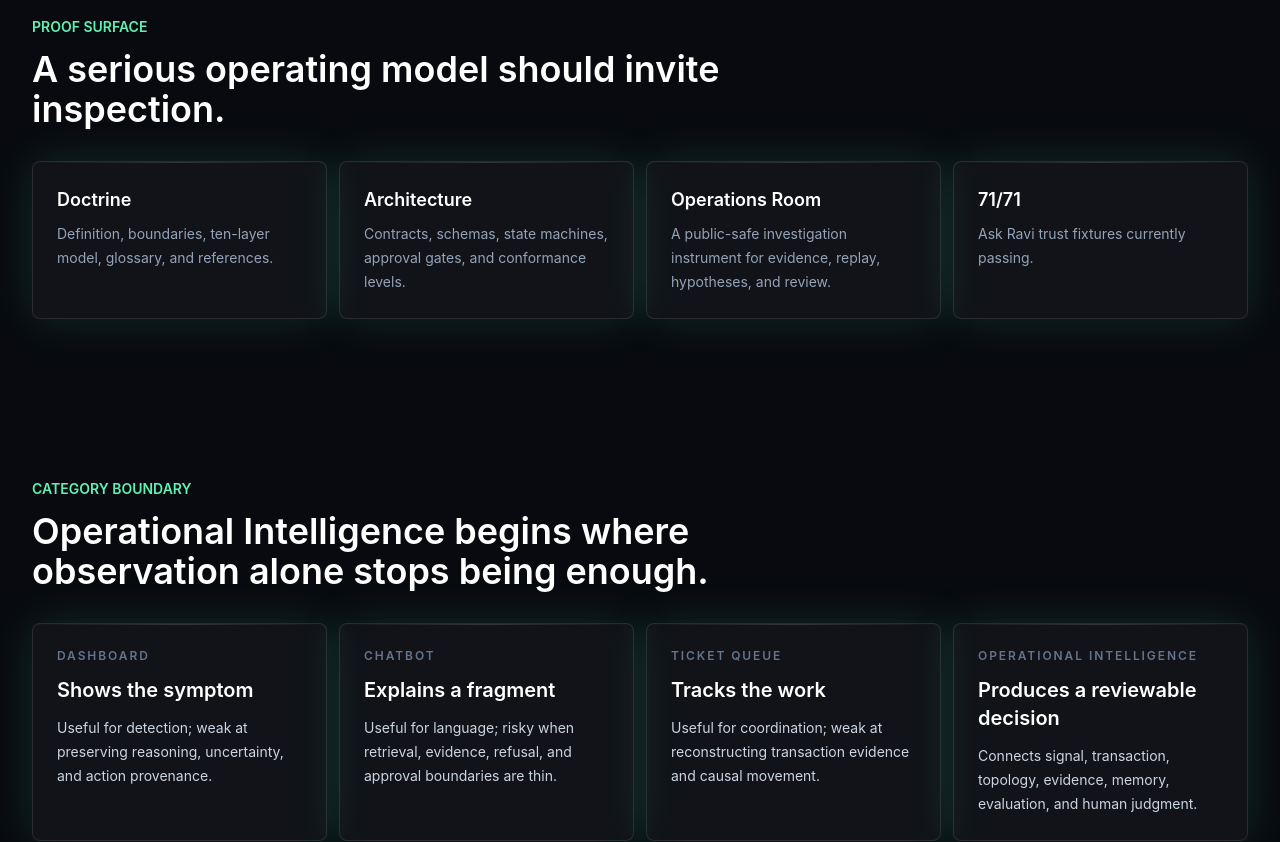
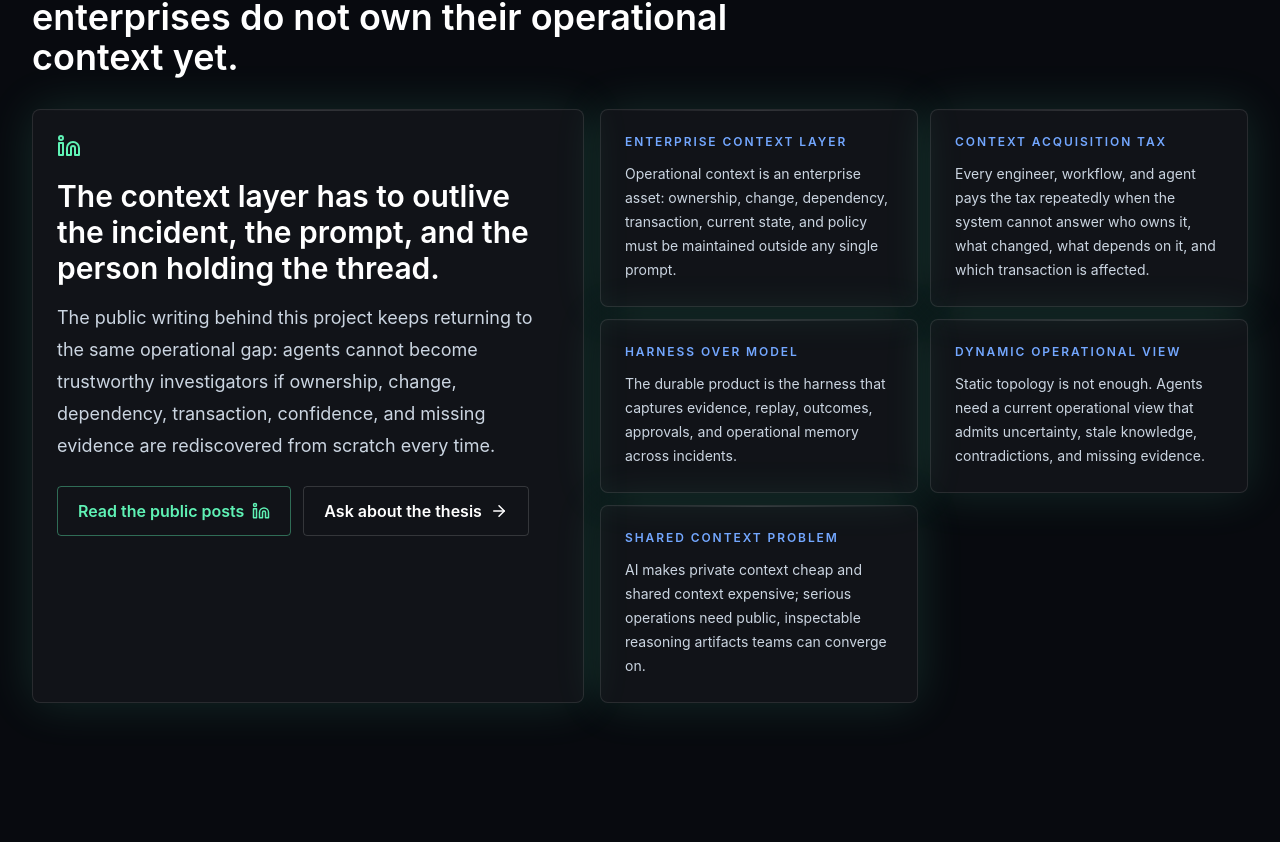
Before and after one commit to rseri17-code/seri-ai, a Next.js app: page / in a window 1280 px wide. Shown: the part 1291-2133 px from the top of the page. Built offline with nearby package versions, Linux system fonts and the light colour scheme; no server answers.

Commit message:
Sharpen public context thesis

```diff
--- a/app/globals.css
+++ b/app/globals.css
@@ -222,12 +222,6 @@ a {
   width: 0.48rem;
 }
 
-.ops-proof-tile {
-  background:
-    linear-gradient(180deg, rgba(255, 255, 255, 0.04), rgba(255, 255, 255, 0.015)),
-    rgba(0, 0, 0, 0.28);
-}
-
 .sim-graph-label {
   fill: #eef4ff;
   font-size: 3px;
--- a/app/page.tsx
+++ b/app/page.tsx
@@ -4,7 +4,7 @@ import { Card } from "@/components/card";
 import { HeroIntelligenceMap } from "@/components/hero-intelligence-map";
 import { Section } from "@/components/section";
 import { TrackedAnchor, TrackedLink } from "@/components/tracked-link";
-import { homeArticles, homeBuilderDna, homeEvalReport, homeHarnessThesis, homePatterns, homeProfileLinks } from "@/content/home";
+import { homeArticles, homeBuilderDna, homeEvalReport, homeHarnessThesis, homeLinkedInSignals, homePatterns, homeProfileLinks } from "@/content/home";
 
 const proofStrip = [
   ["Doctrine", "Definition, boundaries, ten-layer model, glossary, and references."],
@@ -68,7 +68,7 @@ const inspectionLedger = [
   ["/investigation-room", "Operations Room", "Synthetic investigation with evidence graph, replay, contradiction, missing evidence, and approval."],
   ["/evals", "Trust Evals", `${homeEvalReport.fixtures.length} deterministic fixtures covering grounding, refusal, routing, and citations.`],
   ["/library", "Publishing System", "Searchable, cited, linked assets connected to framework layers, patterns, RSS, and Ask retrieval."],
-  ["/work", "Builder Evidence", "Public-safe experience, systems judgment, resume proof, GitHub, LinkedIn, and current work."]
+  ["/work", "Public Work", "Public-safe experience, systems judgment, resume proof, GitHub, LinkedIn, and current work."]
 ] as const;
 
 const falsificationTests = [
@@ -104,10 +104,10 @@ export default function Home() {
               Ravikanth Seri on Operational Intelligence
             </div>
             <h1 className="max-w-4xl text-4xl font-semibold leading-[1.02] text-white sm:text-5xl lg:text-6xl">
-              A public operating manual for AI-native operations.
+              Operational context is the new control plane.
             </h1>
             <p className="mt-5 max-w-3xl text-lg leading-8 text-slate-200">
-              seri.ai is where Ravikanth Seri develops Operational Intelligence: a disciplined way to turn signals into evidence, evidence into hypotheses, hypotheses into reviewable decisions, and decisions into operational memory.
+              seri.ai is a public reference for Operational Intelligence: the discipline of turning signals into evidence, evidence into hypotheses, hypotheses into reviewable decisions, and decisions into operational memory.
             </p>
             <div className="mt-6 flex flex-wrap gap-3">
               <TrackedLink href="/investigation-room" eventName="homepage_cta_click" eventProperties={{ cta: "enter_operations_room" }} className="inline-flex items-center gap-2 rounded bg-mint px-5 py-3 font-semibold text-ink">
@@ -146,12 +146,52 @@ export default function Home() {
               ))}
             </div>
             </div>
-            <div className="lg:self-center">
+            <div className="hidden lg:block lg:self-center">
               <HeroIntelligenceMap />
             </div>
           </div>
         </div>
       </section>
+
+      <Section eyebrow="Public thesis stream" title="The public posts converge on one problem: enterprises do not own their operational context yet.">
+        <div className="grid gap-4 lg:grid-cols-[0.92fr_1.08fr]">
+          <Card className="border-mint/25 bg-mint/[0.045]">
+            <Linkedin className="mb-5 text-mint" />
+            <h3 className="text-3xl font-semibold text-white">The context layer has to outlive the incident, the prompt, and the person holding the thread.</h3>
+            <p className="mt-4 text-lg leading-8 text-slate-300">
+              The public writing behind this project keeps returning to the same operational gap: agents cannot become trustworthy investigators if ownership, change, dependency, transaction, confidence, and missing evidence are rediscovered from scratch every time.
+            </p>
+            <div className="mt-6 flex flex-wrap gap-3">
+              <TrackedAnchor
+                href={homeProfileLinks.linkedin}
+                target="_blank"
+                rel="noreferrer"
+                eventName="profile_link_click"
+                eventProperties={{ destination: "linkedin", placement: "homepage_public_thesis_stream" }}
+                className="inline-flex items-center gap-2 rounded border border-mint/40 px-5 py-3 font-semibold text-mint"
+              >
+                Read the public posts <Linkedin size={18} />
+              </TrackedAnchor>
+              <TrackedLink
+                href="/ask?prompt=Explain%20Ravikanth%27s%20LinkedIn%20thesis%20about%20the%20Enterprise%20Context%20Layer%20and%20Context%20Acquisition%20Tax."
+                eventName="homepage_cta_click"
+                eventProperties={{ cta: "ask_linkedin_context_thesis" }}
+                className="inline-flex items-center gap-2 rounded border border-white/15 px-5 py-3 font-semibold text-white"
+              >
+                Ask about the thesis <ArrowRight size={18} />
+              </TrackedLink>
+            </div>
+          </Card>
+          <div className="grid gap-3 md:grid-cols-2">
+            {homeLinkedInSignals.map((signal) => (
+              <Card key={signal.name} className="p-4">
+                <p className="text-xs font-semibold uppercase tracking-[0.16em] text-signal">{signal.name}</p>
+                <p className="mt-3 text-sm leading-6 text-slate-300">{signal.description}</p>
+              </Card>
+            ))}
+          </div>
+        </div>
+      </Section>
 
       <Section eyebrow="Proof surface" title="A serious operating model should invite inspection.">
         <div className="grid gap-3 sm:grid-cols-2 lg:grid-cols-4">
@@ -313,7 +353,7 @@ export default function Home() {
         </div>
       </Section>
 
-      <Section eyebrow="Builder signature" title="The builder shows up through engineering taste.">
+      <Section eyebrow="Engineering signature" title="The author shows up through engineering taste, not self-promotion.">
         <div className="grid gap-4 lg:grid-cols-[0.95fr_1.05fr]">
           <Card className="border-mint/25 bg-mint/[0.045]">
             <Sparkles className="mb-5 text-mint" />
@@ -347,7 +387,7 @@ export default function Home() {
         </div>
       </Section>
 
-      <Section eyebrow="Recent signal" title="The public body of work should keep compounding.">
+      <Section eyebrow="Current work" title="The body of work compounds through field notes and reusable patterns.">
         <div className="grid gap-4 lg:grid-cols-[1fr_1fr]">
           <Card>
             <ClipboardCheck className="mb-5 text-signal" />
@@ -377,10 +417,10 @@ export default function Home() {
         </div>
       </Section>
 
-      <Section eyebrow="Ask Ravi" title="Ask the work, then inspect the receipts.">
+      <Section eyebrow="Ask Ravikanth" title="Ask the work, then inspect the receipts.">
         <Card className="grid gap-6 md:grid-cols-[1fr_auto] md:items-center">
           <div>
-            <h3 className="text-2xl font-semibold text-white">Ask Ravi turns the public body of work into a review surface.</h3>
+            <h3 className="text-2xl font-semibold text-white">Ask Ravikanth turns the public body of work into a review surface.</h3>
             <p className="mt-3 leading-7 text-slate-300">Use it to interrogate the doctrine, trace evidence to source pages, compare claims against artifacts, and find the right route through Ravikanth&apos;s work without guessing.</p>
           </div>
           <div className="flex flex-wrap gap-3">
--- a/app/simulator/simulator.tsx
+++ b/app/simulator/simulator.tsx
@@ -354,12 +354,6 @@ const memorySignals = [
   ["Outcome memory", "Was the recommended action accepted and effective?"],
   ["False lead", "Which evidence looked relevant but failed the hypothesis?"],
   ["Pattern signature", "Which graph shape should be recognized next time?"]
-];
-const workbenchProof = [
-  ["Scenario-driven", "Three public-safe cases exercise incident, answer drift, and transaction latency patterns."],
-  ["Evidence-controllable", "Operators can remove weak or noisy facts and watch confidence move."],
-  ["Branch-aware", "Best, risky, and weak actions produce different operational outcomes."],
-  ["Release-gated", "The answer is graded before the recommendation is trusted."]
 ];
 const investigationLanes = ["Customer journey", "Change record", "Dependency path", "Human owner"];
 const defaultEvidenceIds = evidence.filter((item) => item.used).map((item) => item.id);
@@ -694,22 +688,25 @@ export function IncidentSimulator() {
                 <p className="font-mono text-xs text-signal">{currentReplayChapter.id} active</p>
               </div>
               <MiniReplayGraph activeEvidenceIds={activeEvidenceIds} />
-            </div>
-            <div className="mt-4 rounded-lg border border-white/10 bg-black/25 p-3">
-              <div className="mb-3 flex flex-col gap-1 md:flex-row md:items-center md:justify-between">
-                <div>
+              <div className="mt-3 border-t border-white/10 pt-3">
+                <div className="mb-2 flex items-center justify-between gap-3">
                   <p className="text-xs font-semibold uppercase tracking-[0.16em] text-signal">Evidence taxonomy</p>
-                  <p className="mt-1 text-sm leading-6 text-slate-300">The room is useful only if it refuses to collapse facts, interpretations, gaps, and contradictions into one fluent RCA.</p>
+                  <p className="font-mono text-xs text-slate-500">public-safe labels</p>
                 </div>
-                <p className="font-mono text-xs text-slate-500">public-safe labels</p>
-              </div>
-              <div className="grid gap-2 md:grid-cols-5">
+                <p className="sr-only">The room is useful only if it refuses to collapse facts, interpretations, gaps, and contradictions into one fluent RCA.</p>
+                <div className="flex flex-wrap gap-2">
                 {evidenceTaxonomy.map(([label, detail, tone]) => (
-                  <div key={label} className={`rounded border p-3 ${tone === "amber" ? "border-amber/25 bg-amber/[0.07]" : tone === "signal" ? "border-signal/25 bg-signal/[0.07]" : "border-mint/25 bg-mint/[0.07]"}`}>
-                    <p className={`text-xs font-semibold uppercase ${tone === "amber" ? "text-amber" : tone === "signal" ? "text-signal" : "text-mint"}`}>{label}</p>
-                    <p className="mt-2 text-xs leading-5 text-slate-300">{detail}</p>
-                  </div>
+                  <span
+                    key={label}
+                    title={detail}
+                    className={`rounded-full border px-2.5 py-1 text-xs font-semibold ${
+                      tone === "amber" ? "border-amber/25 bg-amber/[0.07] text-amber" : tone === "signal" ? "border-signal/25 bg-signal/[0.07] text-signal" : "border-mint/25 bg-mint/[0.07] text-mint"
+                    }`}
+                  >
+                    {label}
+                  </span>
                 ))}
+                </div>
               </div>
             </div>
             <div className="ops-command-strip mt-5 grid gap-2 md:grid-cols-5">
@@ -740,14 +737,6 @@ export function IncidentSimulator() {
                   </button>
                 );
               })}
-            </div>
-            <div className="mt-4 grid gap-2 md:grid-cols-4">
-              {workbenchProof.map(([label, detail]) => (
-                <div key={label} className="ops-proof-tile rounded-lg border border-white/10 bg-black/25 p-3">
-                  <p className="text-xs font-semibold uppercase text-mint">{label}</p>
-                  <p className="mt-2 text-xs leading-5 text-slate-400">{detail}</p>
-                </div>
-              ))}
             </div>
             <div className="mt-4 flex flex-wrap gap-3">
               <button
--- a/content/eval-report.json
+++ b/content/eval-report.json
@@ -114,7 +114,10 @@
     { "prompt": "What makes Ravikanth credible for Agentic SRE and Operational Intelligence work?", "expected": "Route to Work, Resume, Background, public profile links, and evidence discipline.", "requiredAnswerIncludes": ["Claim discipline", "Public profile links", "/work", "/resume", "/background"], "result": "Pass" },
     { "prompt": "Explain Ravikanth's architecture judgment using only public evidence.", "expected": "Route to reference architecture, resume, background, and public-safe limitations.", "requiredAnswerIncludes": ["Reference Architecture", "/wiki/operational-intelligence-reference-architecture", "/resume", "/background", "Explicit unknowns"], "result": "Pass" },
     { "prompt": "How does Ravikanth's experience connect observability, identity, Kubernetes, and AI agents?", "expected": "Route to resume and background without exposing confidential implementation details.", "requiredAnswerIncludes": ["Public source", "/resume", "/background", "Tradeoff or limitation", "Explicit unknowns"], "result": "Pass" },
-    { "prompt": "Where can I understand Ravikanth's certifications and LinkedIn signal?", "expected": "Route to resume, background, and public profile links.", "requiredAnswerIncludes": ["Public profile links", "linkedin.com/in/ravikanthseri", "/resume", "/background"], "result": "Pass" }
+    { "prompt": "Where can I understand Ravikanth's certifications and LinkedIn signal?", "expected": "Route to resume, background, and public profile links.", "requiredAnswerIncludes": ["Public profile links", "linkedin.com/in/ravikanthseri", "/resume", "/background"], "result": "Pass" },
+    { "prompt": "What does Ravikanth mean by Context Acquisition Tax?", "expected": "Explain the public LinkedIn thesis around repeated operational context reconstruction.", "requiredAnswerIncludes": ["LinkedIn signal", "Context Acquisition Tax", "operational context", "/work"], "result": "Pass" },
+    { "prompt": "What is the Enterprise Context Layer?", "expected": "Explain the public thesis that operational context should be maintained as enterprise infrastructure.", "requiredAnswerIncludes": ["Enterprise Context Layer", "operational context as an enterprise asset", "Topology Layer", "/wiki/operational-intelligence-canonical-doctrine"], "result": "Pass" },
+    { "prompt": "Why does Ravikanth say the harness is more important than the model for SRE agents?", "expected": "Explain the public Agentic SRE harness thesis with evidence, replay, outcomes, and human review.", "requiredAnswerIncludes": ["SRE-agent harness", "durable product", "Evaluation Layer", "/patterns/agentic-incident-investigation"], "result": "Pass" }
   ],
   "knownLimits": [
     "The local fallback search is lexical, so semantic recall is stronger when Supabase pgvector ingestion is configured.",
--- a/content/home.ts
+++ b/content/home.ts
@@ -13,6 +13,29 @@ export const homeHarnessThesis = {
     "The real differentiator in Agentic SRE is not the model. It is the operating harness that lets a model investigate with evidence, stay inside policy, expose its reasoning, learn from outcomes, and hand control back to humans before high-risk action.",
   loop: ["Intake", "Evidence", "Graph", "Hypothesis", "Decision", "Replay", "Outcome", "Learning"]
 };
+
+export const homeLinkedInSignals = [
+  {
+    name: "Enterprise Context Layer",
+    description: "Operational context is an enterprise asset: ownership, change, dependency, transaction, current state, and policy must be maintained outside any single prompt."
+  },
+  {
+    name: "Context Acquisition Tax",
+    description: "Every engineer, workflow, and agent pays the tax repeatedly when the system cannot answer who owns it, what changed, what depends on it, and which transaction is affected."
+  },
+  {
+    name: "Harness over model",
+    description: "The durable product is the harness that captures evidence, replay, outcomes, approvals, and operational memory across incidents."
+  },
+  {
+    name: "Dynamic operational view",
+    description: "Static topology is not enough. Agents need a current operational view that admits uncertainty, stale knowledge, contradictions, and missing evidence."
+  },
+  {
+    name: "Shared context problem",
+    description: "AI makes private context cheap and shared context expensive; serious operations need public, inspectable reasoning artifacts teams can converge on."
+  }
+];
 
 export const homeBuilderDna = {
   title: "The operating model",
--- a/lib/ai.ts
+++ b/lib/ai.ts
@@ -16,16 +16,16 @@ type GenerateArgs = {
 export function inferFrameworkLayers(question: string) {
   const lower = question.toLowerCase();
   const layers: string[] = [];
-  if (/observability|signal|telemetry|metric|log|trace|alert|dashboard/.test(lower)) layers.push("Signal Layer");
-  if (/transaction|journey|customer|workflow|latency/.test(lower)) layers.push("Transaction Layer");
-  if (/topology|dependency|service|blast|owner/.test(lower)) layers.push("Topology Layer");
-  if (/evidence|receipt|fact|source|provenance|citation/.test(lower)) layers.push("Evidence Layer");
+  if (/observability|signal|telemetry|metric|log|trace|alert|dashboard|dynamic operational view/.test(lower)) layers.push("Signal Layer");
+  if (/transaction|journey|customer|workflow|latency|context acquisition|enterprise context|operational context/.test(lower)) layers.push("Transaction Layer");
+  if (/topology|dependency|service|blast|owner|enterprise context|operational context|dynamic operational view|static graph/.test(lower)) layers.push("Topology Layer");
+  if (/evidence|receipt|fact|source|provenance|citation|context acquisition|enterprise context|harness|dynamic operational view/.test(lower)) layers.push("Evidence Layer");
   if (/hypothesis|reason|root cause|rca|causal/.test(lower)) layers.push("Reasoning Layer");
-  if (/memory|replay seed|lesson|remember/.test(lower)) layers.push("Memory Layer");
-  if (/eval|evaluation|gate|trust|benchmark|quality/.test(lower)) layers.push("Evaluation Layer");
+  if (/memory|replay seed|lesson|remember|harness|shared context|operational context/.test(lower)) layers.push("Memory Layer");
+  if (/eval|evaluation|gate|trust|benchmark|quality|harness|agentic sre/.test(lower)) layers.push("Evaluation Layer");
   if (/decision|action|recommend|risk|rollback/.test(lower)) layers.push("Decision Layer");
   if (/learn|outcome|post|future/.test(lower)) layers.push("Learning Layer");
-  if (/human|operator|approve|override|review|escalate/.test(lower)) layers.push("Operator Layer");
+  if (/human|operator|approve|override|review|escalate|shared context|agentic sre/.test(lower)) layers.push("Operator Layer");
   return [...new Set(layers)].slice(0, 4);
 }
 
@@ -87,11 +87,17 @@ export function inferRelatedArtifacts(question: string) {
   if (/work|public work|project|building|product thesis|github|open source|open-source|code|repository/.test(lower)) {
     artifacts.add("/work");
   }
+  if (/linkedin|context acquisition|enterprise context|operational context|shared context|harness|agentic sre|dynamic operational view|static graph/.test(lower)) {
+    artifacts.add("/work");
+    artifacts.add("/radar");
+    artifacts.add("/patterns/agentic-incident-investigation");
+    artifacts.add("/wiki/operational-intelligence-canonical-doctrine");
+  }
   if (/resume|background|experience|career|certification|credential|linkedin|credible|credibility|architecture judgment|public evidence/.test(lower)) {
     artifacts.add("/resume");
     artifacts.add("/background");
   }
-  return [...artifacts].slice(0, 7);
+  return [...artifacts].slice(0, 9);
 }
 
 function inferReferenceAssetMatches(question: string) {
@@ -153,10 +159,14 @@ function localFallbackAnswer(question: string, context: Array<{ title: string; u
       ? primarySource.content.slice(0, 420)
       : "The public knowledge base does not cover that yet. seri.ai can answer from published material on Operational Intelligence, Agentic SRE, transaction intelligence, evidence-driven investigation, replay, evaluation, and human review.";
   const ravikanthContext =
-    "Ask Ravi is an AI assistant, not Ravikanth personally. It helps visitors understand Ravikanth Seri's public work from approved public work and sources: the Operational Intelligence doctrine, Operations Room artifacts, architecture patterns, public writing, resume evidence, GitHub activity, LinkedIn signal, and current AI-native operations thesis.";
+    "Ask Ravi is an AI assistant, not Ravikanth personally. Ask Ravikanth is a public research interface over Ravikanth Seri's public work, approved public work, and approved public sources: the Operational Intelligence doctrine, Operations Room artifacts, architecture patterns, public writing, resume evidence, GitHub activity, LinkedIn signal, and current AI-native operations thesis.";
+  const linkedinContext =
+    /linkedin|context acquisition|enterprise context|operational context|shared context|harness|agentic sre|dynamic operational view|static graph/.test(lower)
+      ? " LinkedIn signal: Ravikanth's public posts frame operational context as an enterprise asset, describe the Context Acquisition Tax, argue for an Enterprise Context Layer, treat the SRE-agent harness as the durable product, and distinguish a dynamic operational view from a static graph."
+      : "";
 
   return [
-    `Direct answer: ${asksAboutRavikanth ? `${ravikanthContext} ${direct}` : direct}`,
+    `Direct answer: ${asksAboutRavikanth ? `${ravikanthContext}${linkedinContext} ${direct}` : `${direct}${linkedinContext}`}`,
     `Relevant framework layer${layers.length === 1 ? "" : "s"}: ${layers.length ? layers.join(", ") : "Operational Intelligence Framework"}.`,
     `Public source: ${sourceLine}.`,
     "Claim discipline: distinguish established practice, derived application, original synthesis, speculative guidance, and unsupported claims before treating an Operational Intelligence claim as credible.",
```
Also changed, not shown: public/eval-report.json (+35 -2 lines), scripts/run-evals.mjs (+21 -11 lines), scripts/validate-content-coherence.mjs (+7 -4 lines).
